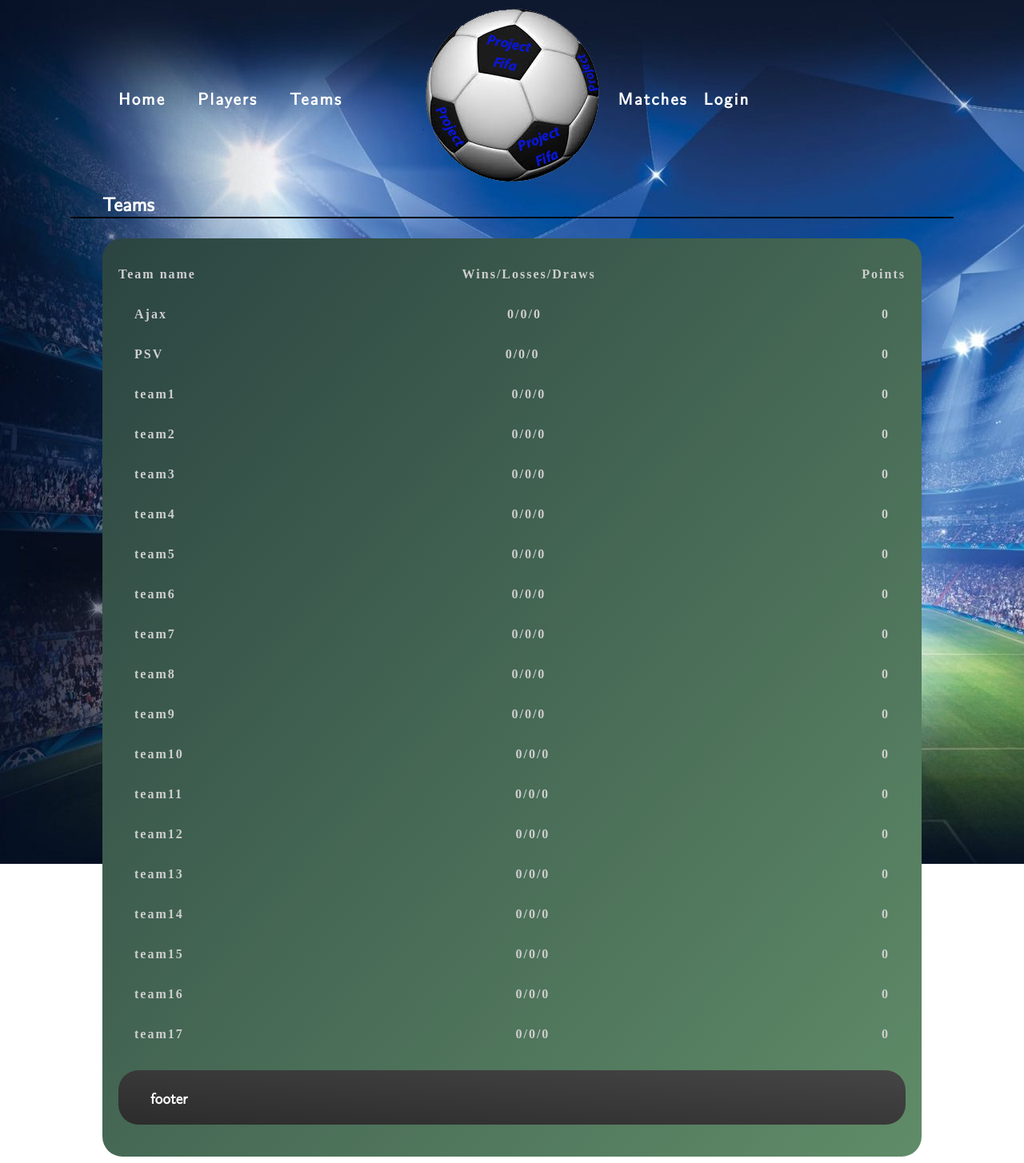
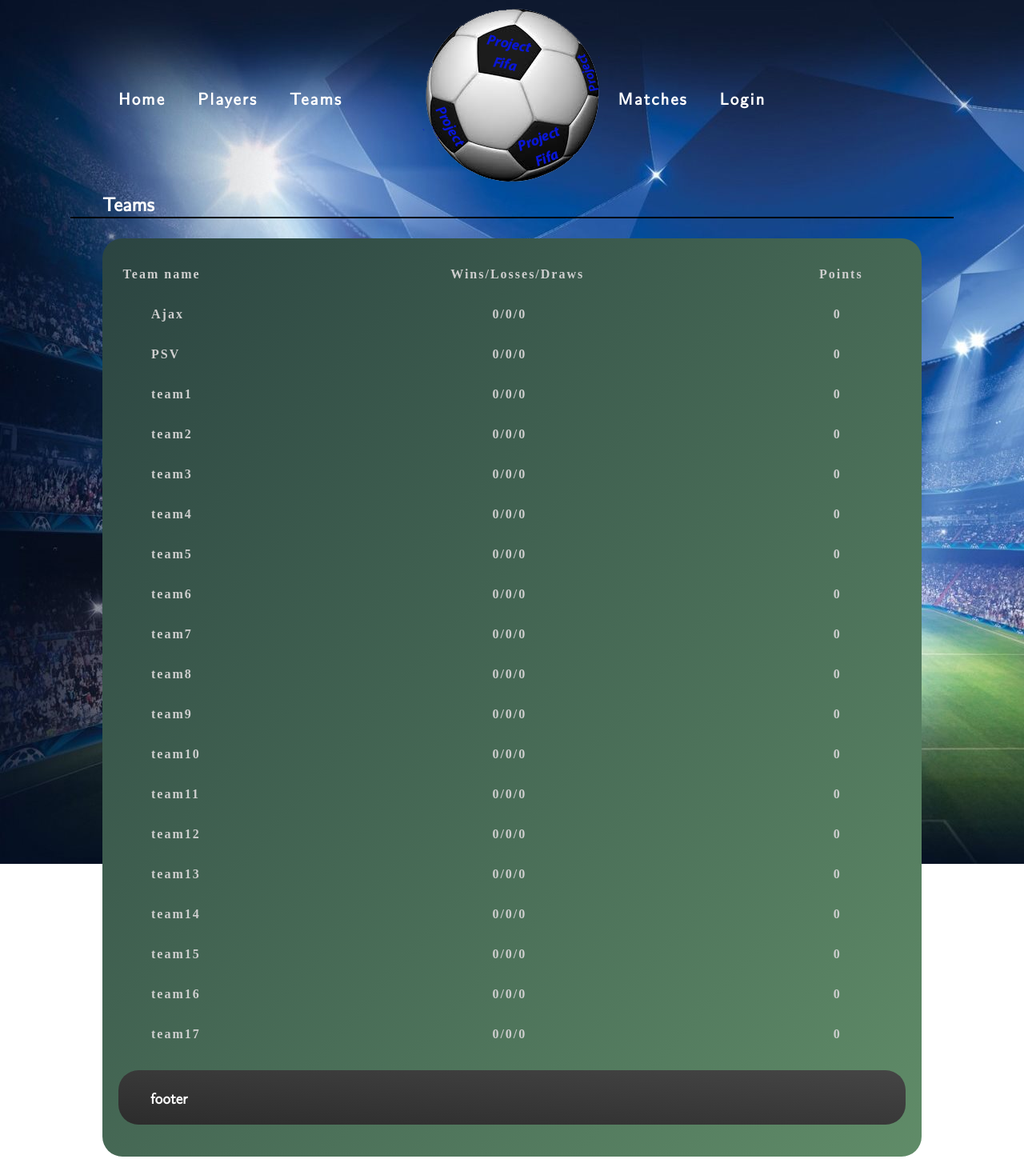
Before and after one commit to thewinners/project_fifa, a PHP site: page /teams.php in a window 1280 px wide. Shown: the whole page at 80% size. Run offline with PHP 8.4, Linux system fonts and the light colour scheme; data comes from the database, SQL or seed files in the repository.

Commit message:
Update CSS/Classnames
Update CSS/Classnames

```diff
--- a/root/app/matches/matchesManager.php
+++ b/root/app/matches/matchesManager.php
@@ -62,7 +62,7 @@ function printMatches($matches, $whichGame, $start)
     }
     else
     {
-        echo "<div class='column-spred'><p>Team A</p><p>score</p><p>Team B</p></div>";
+        echo "<div class='column-spred'><p class='teamA'>Team A</p><p class='score'>score</p><p class='teamB'>Team B</p></div>";
         if ($whichGame == "F")
         {
             foreach ($matches as $match)
@@ -70,7 +70,7 @@ function printMatches($matches, $whichGame, $start)
                 $team_a = fetchTeam($match["team_id_a"]);
                 $team_b = fetchTeam($match["team_id_b"]);
 
-                echo "<div class='column-spred'><p>".$team_a[0]['name']."</p><p>?-?</p><p>".$team_b[0]['name']."</p></div>";
+                echo "<div class='column-spred'><p class='teamA'>".$team_a[0]['name']."</p><p class='score'>?-?</p><p class='teamB'>".$team_b[0]['name']."</p></div>";
             }
         }
         elseif ($whichGame == "T")
@@ -80,7 +80,7 @@ function printMatches($matches, $whichGame, $start)
                 $team_a = fetchTeam($match["team_id_a"]);
                 $team_b = fetchTeam($match["team_id_b"]);
 
-                echo "<div class='column-spred'><p>".$team_a[0]['name']."</p><p>".$match["score_team_a"]."-".$match["score_team_a"]."</p><p>".$team_b[0]['name']."</p></div>";
+                echo "<div class='column-spred'><p class='teamA'>".$team_a[0]['name']."</p><p class='score'>".$match["score_team_a"]."-".$match["score_team_a"]."</p><p class='teamB'>".$team_b[0]['name']."</p></div>";
             }
         }
     }
--- a/root/app/pools/magicButton.php
+++ b/root/app/pools/magicButton.php
@@ -14,4 +14,4 @@ if ($_SESSION["rights"] == 2)
     $generator->poulFiller($teams);
     GenerateMatches();
 }
-//header("location: ../public/matches.php");
+header("location: ../../public/matches.php");
--- a/root/public/css/stylesheet.css
+++ b/root/public/css/stylesheet.css
@@ -94,6 +94,9 @@ h3
     font-size: 1.3em;
 }
 /*===FORMS===*/
+form{
+    width: 100%;
+}
 .textarea
 {
     background-color: #ffffff;
@@ -118,9 +121,9 @@ header button{
     font-weight: bold;
     letter-spacing: 2px;
     margin: 0;
-    padding: 0;
     font-size: 1.0em;
     height: 45px;
+    padding: 0 20px;
 }
 header button:hover {
     opacity: 0.8;
@@ -145,7 +148,6 @@ header button:hover {
     top: 20%;
     width: 400px; /* Full width */
     height: 300px; /* Full height */
-    overflow: auto; /* Enable scroll if needed */
 }
 .modal-content {
     padding: 20px 0;
@@ -378,7 +380,7 @@ footer, .footer
 {
     cursor: pointer;
 }
-/*==Players Page==*/
+/*==Players / Teams / matches Page==*/
 .playerName{
     width:35%;
 }
@@ -386,6 +388,25 @@ footer, .footer
     width: 20%;
 }
 .goals{
+    width: 10%;
+}
+.winsLossDraws
+{
+    width:40%;
+}
+.winsLossDrawsTeam{
+    width: 35%;
+}
+.points{
+    width: 5%;
+}
+.teamA{
+    width: 35%;
+}
+.score{
+    width: 28%;
+}
+.teamB{
     width: 10%;
 }
 /*==matches page==*/
--- a/root/public/teams.php
+++ b/root/public/teams.php
@@ -11,11 +11,11 @@ require_once ("../app/session/CheckRights.php");
     $teams = \App\fetchTeams();
     if (isset($teams))
     {
-        echo "<div class='column-spred'><p>Team name</p><p>Wins/Losses/Draws</p><p>Points</p></div>";
+        echo "<div class='column-spaced'><p class='playerName'>Team name</p><p class='winsLossDraws'>Wins/Losses/Draws</p><p class='goals'>Points</p></div>";
         foreach ($teams as $team)
         {
 
-            echo "<a class=\"column-spred\" href=\"team.php?id=".$team["id"]."\"><p>".$team["name"]."</p><p>" .$team["wins"] . "/" .$team["losses"]."/".$team["draws"]."</p><p>" .$team["points"] ."</p></a>";
+            echo "<a class=\"column-spaced\" href=\"team.php?id=".$team["id"]."\"><p class='playerName'>".$team["name"]."</p><p class='winsLossDrawsTeam'>" .$team["wins"] . "/" .$team["losses"]."/".$team["draws"]."</p><p class='points'>" .$team["points"] ."</p></a>";
             if (isset($_SESSION["rights"]))
             {
                 if($_SESSION["rights"] == "2")
```
